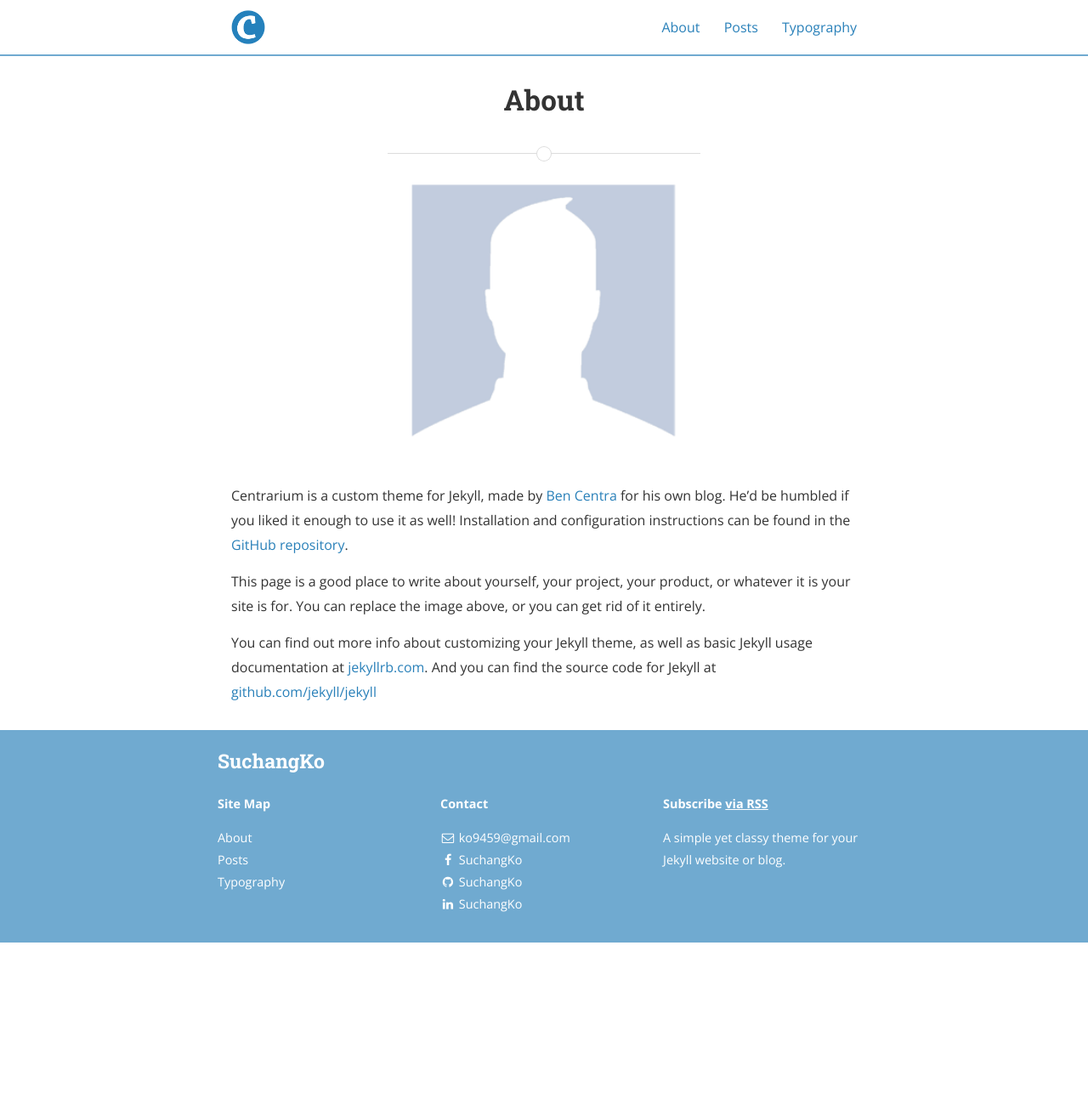
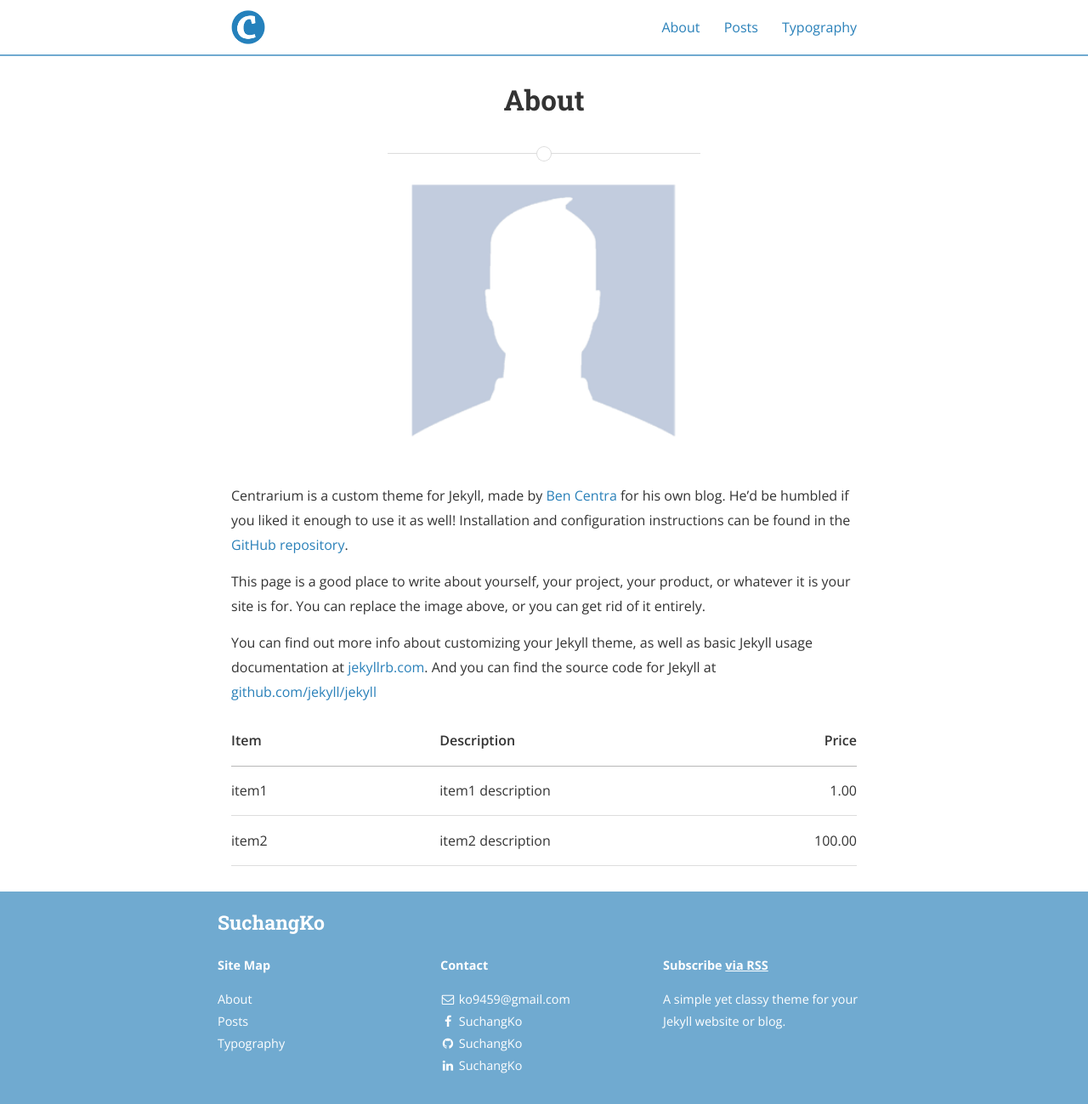
Before and after one commit to SuchangKo/suchangko.github.io, a Jekyll site: the page built from about.md, in a window 1280 px wide. Shown: the whole page at 85% size. Built offline with Jekyll 4.4.1, drawn with Linux system fonts in a browser that asks for light colours; nearby versions of some CDN libraries; a style sheet for code colours, icons or effects is not loaded; before the commit the page ends 1109 px from its top, so only the background shows below that.

Commit message:
Table Test

```diff
--- a/about.md
+++ b/about.md
@@ -12,6 +12,11 @@ This page is a good place to write about yourself, your project, your product, o
 
 You can find out more info about customizing your Jekyll theme, as well as basic Jekyll usage documentation at [jekyllrb.com](http://jekyllrb.com/). And you can find the source code for Jekyll at [github.com/jekyll/jekyll](https://github.com/jekyll/jekyll)
 
+| Item | Description | Price |
+| --- | --- | ---: |
+| item1 | item1 description | 1.00 |
+| item2 | item2 description | 100.00 |
+
 [centrarium]: https://github.com/bencentra/centrarium
 [bencentra]: http://bencentra.com
 [jekyll]: https://github.com/jekyll/jekyll
```
